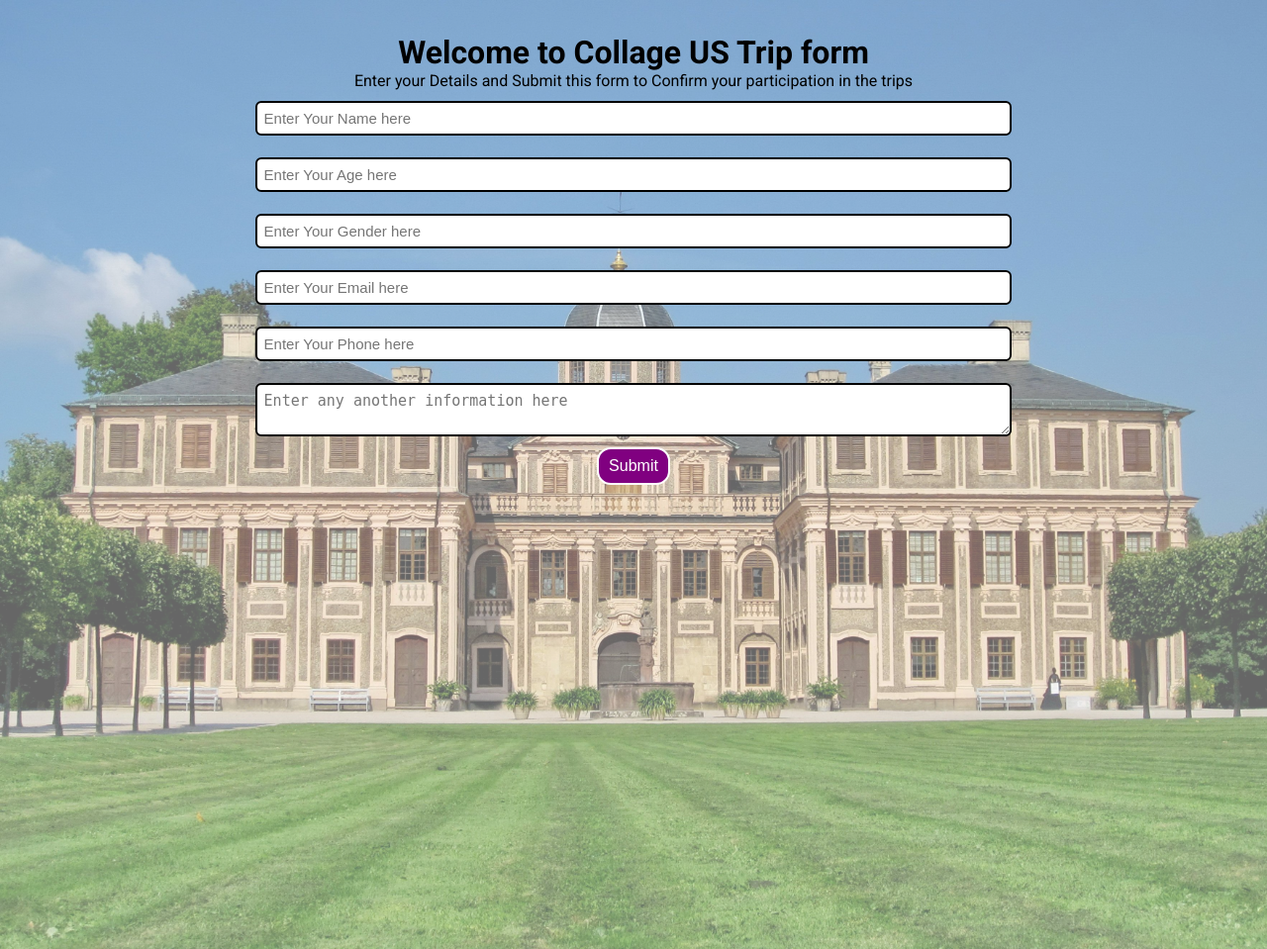
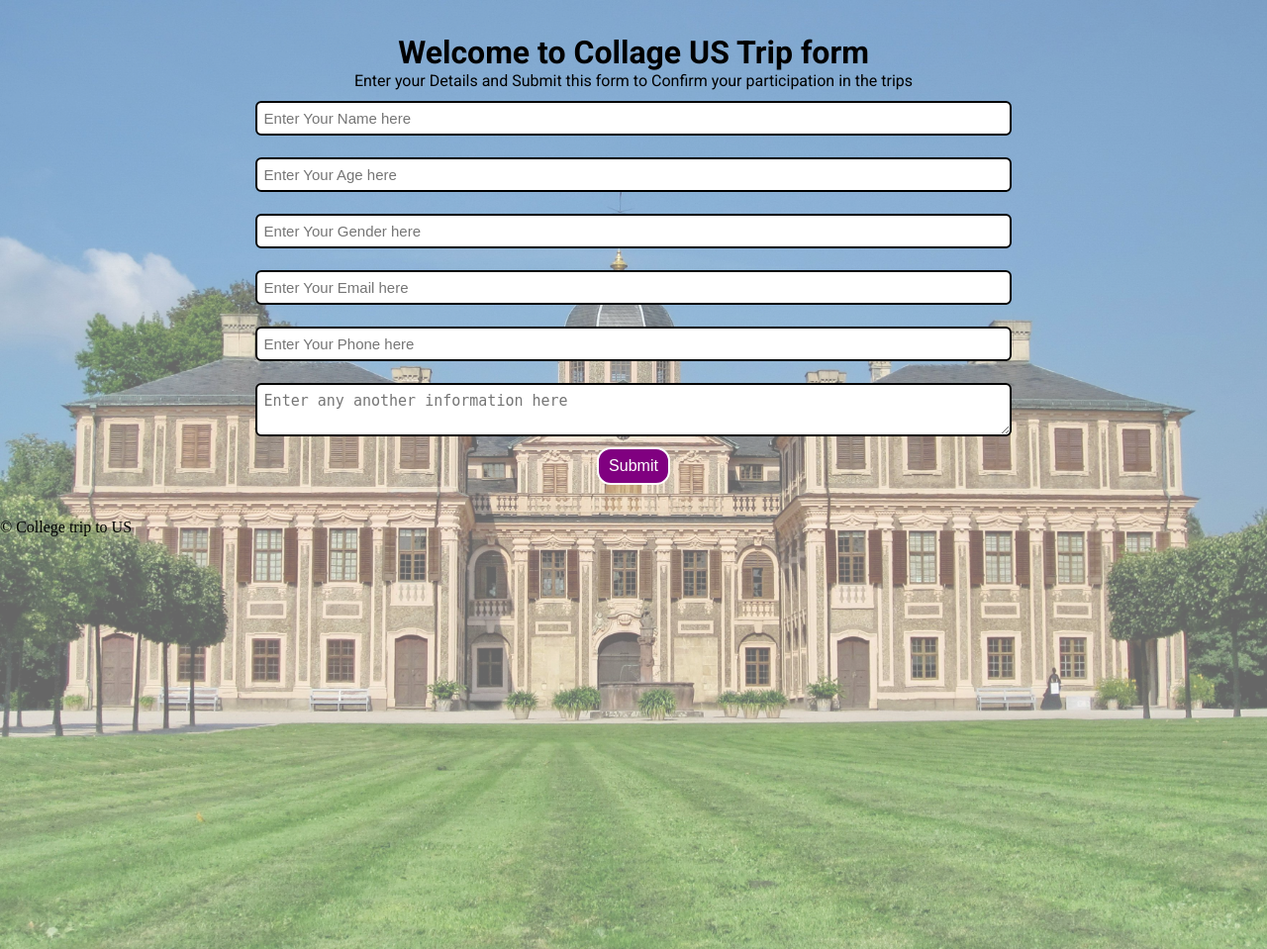
Before and after one commit to gangadhar195/Trip_Booking-Website-PHP, a PHP site: page / in a window 1280 px wide. Shown: the whole page at 99% size. Run offline with PHP 8.4, Linux system fonts and the light colour scheme.

Commit message:
add footer section

```diff
--- a/index.php
+++ b/index.php
@@ -107,6 +107,8 @@ $con->close();
         <!-- <button class="btn">Reset</button> -->
       </form>
     </div>
-
+     <div class="footer">
+      &copy; College trip to US
+     </div>
   </body>
 </html>
```
